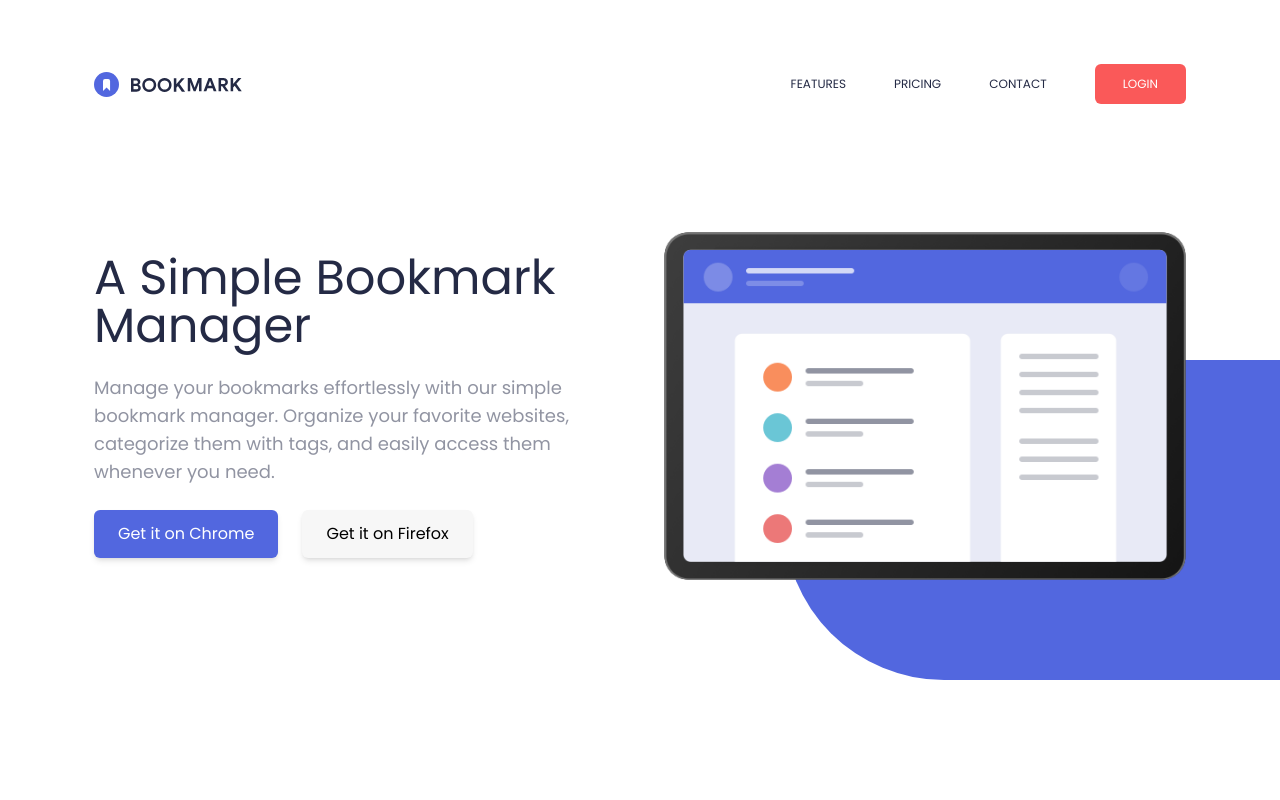
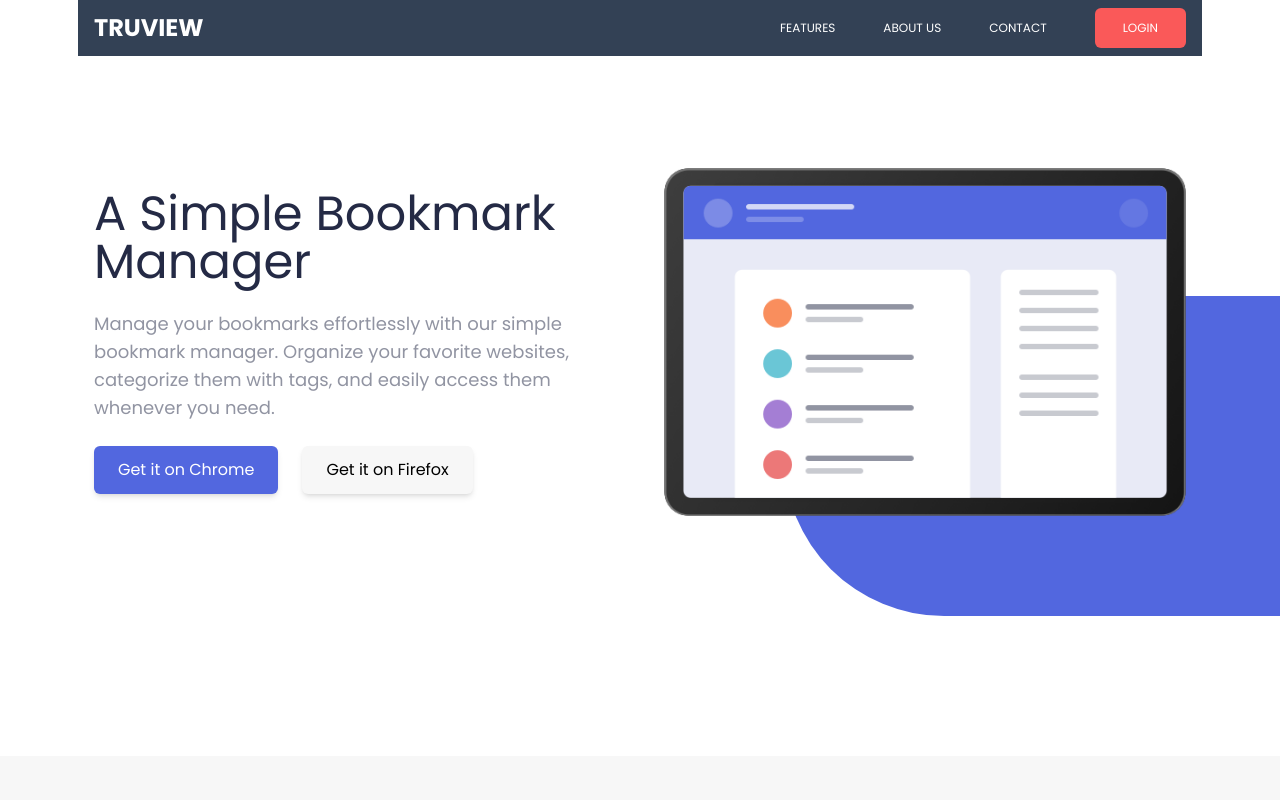
Before and after one commit to alfarseniko/truView2.0, a Next.js app: page / in a window 1280 px wide. Shown: the top 800 px of the page. Built offline with nearby package versions, Linux system fonts and the light colour scheme; some icons are missing.

Commit message:
chore: editted navbar

```diff
--- a/app/page.js
+++ b/app/page.js
@@ -6,12 +6,13 @@ export default function LandingPage() {
     <div>
       {/* ----- HEADER ----- */}
       <header class="font-Poppins">
-        <nav class="container flex items-center py-4 mt-4 sm:mt-12">
-          <div class="py-1"><img src="/images/logo-bookmark.svg" alt="logo" /></div>
+        <nav class="container bg-slate-700 flex items-center py-2">
+          {/* <div class="py-1"><img src="/images/truview-logo.svg" alt="logo" /></div> */}
+          <h1 class="font-bold text-white text-2xl">TRUVIEW</h1>
           <ul class="hidden sm:flex flex-1 justify-end items-center gap-12 text-bookmark-blue uppercase text-xs">
-            <li class="cursor-pointer">Features</li>
-            <li class="cursor-pointer">Pricing</li>
-            <li class="cursor-pointer">Contact</li>
+            <li class="cursor-pointer text-white">Features</li>
+            <li class="cursor-pointer text-white">About Us</li>
+            <li class="cursor-pointer text-white">Contact</li>
             <button type="button" class="bg-bookmark-red text-white rounded-md px-7 py-3 uppercase">LOGIN</button>
           </ul>
           <div class="flex sm:hidden flex-1 justify-end">
--- a/tailwind.config.js
+++ b/tailwind.config.js
@@ -16,6 +16,7 @@ module.exports = {
         "bookmark-blue": "#242A45",
         "bookmark-grey": "#9194A2",
         "bookmark-white": "#f7f7f7",
+        "emerald": "#022c22"
       }
     },
     container: {
```
Also changed, not shown: public/images/truview-logo.svg (added).
